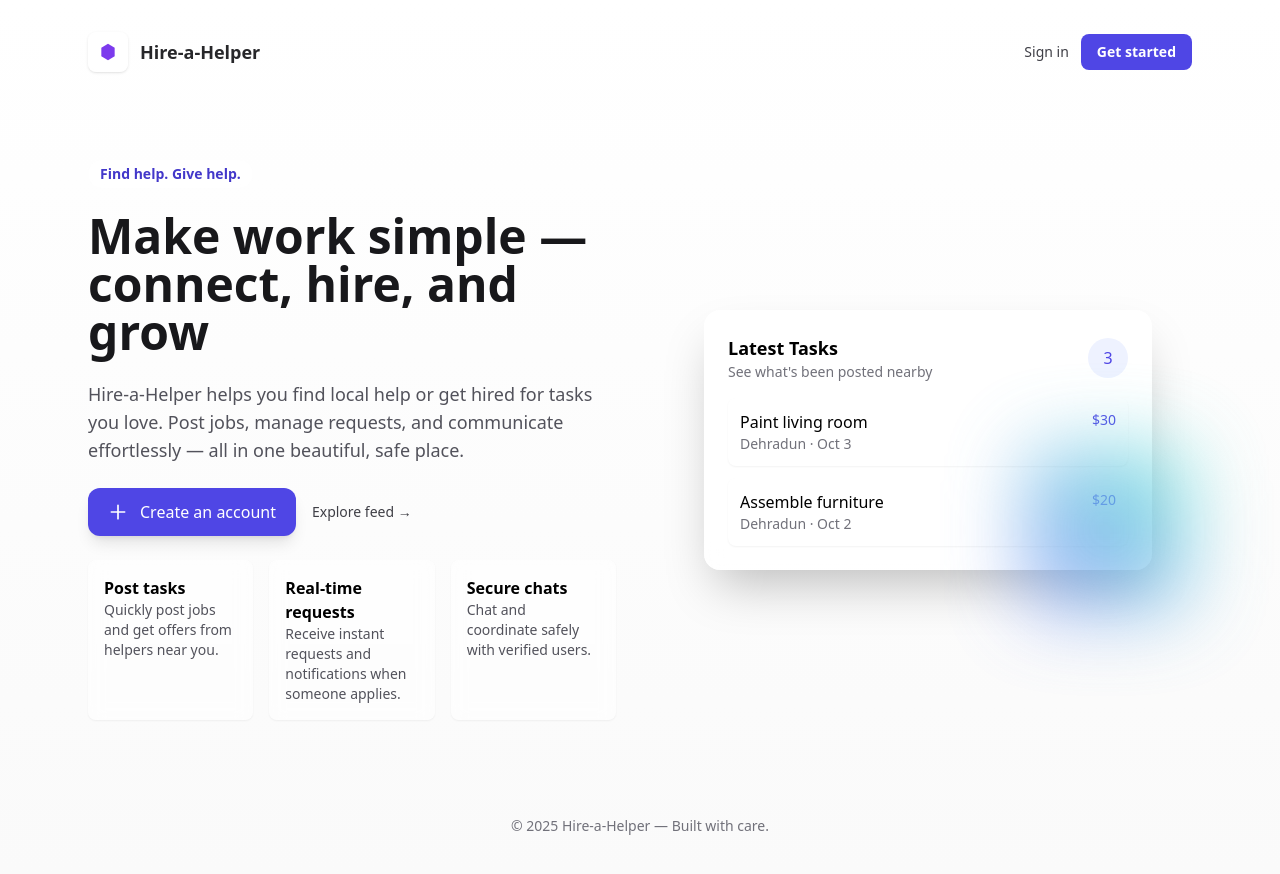
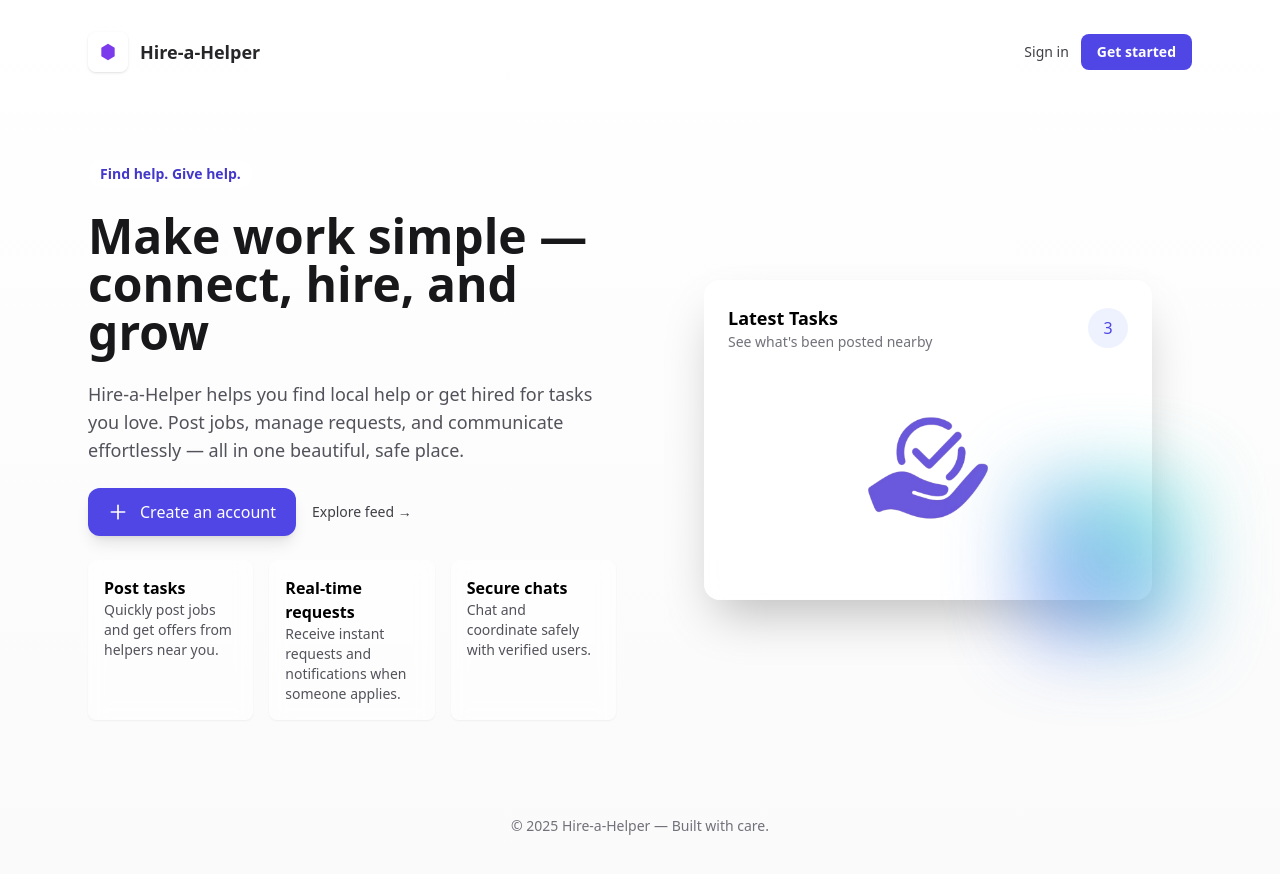
Before and after one commit to Rajat0063/Hire-a-Helper, a React (Vite) app in the folder frontend/: page / in a window 1280 px wide. Built offline with nearby package versions, Linux system fonts and the light colour scheme.

Commit message:
Update-31

```diff
--- a/frontend/src/components/pages/LandingPage_Display.jsx
+++ b/frontend/src/components/pages/LandingPage_Display.jsx
@@ -1,4 +1,5 @@
 import { Link } from "react-router-dom";
+import logoImg from '../../assets/logo (2).png';
 
 export default function LandingPage() {
   return (
@@ -69,8 +70,8 @@ export default function LandingPage() {
           </div>
 
           <div className="relative">
-            {/* Animated mockup card */}
-              <div className="relative w-full max-w-md mx-auto">
+            {/* Logo mockup card */}
+            <div className="relative w-full max-w-md mx-auto">
               <div className="rounded-2xl shadow-2xl overflow-hidden bg-white/80 backdrop-blur p-6 transform transition duration-700 scale-102-hover">
                 <div className="flex items-center justify-between mb-4">
                   <div>
@@ -79,26 +80,9 @@ export default function LandingPage() {
                   </div>
                   <div className="h-10 w-10 rounded-full bg-indigo-50 flex items-center justify-center text-indigo-600">3</div>
                 </div>
-                <ul className="space-y-3">
-                  <li className="p-3 bg-white rounded-lg shadow-sm">
-                    <div className="flex items-start justify-between">
-                      <div>
-                        <p className="font-medium">Paint living room</p>
-                        <p className="text-sm text-zinc-500">Dehradun · Oct 3</p>
-                      </div>
-                      <div className="text-sm text-indigo-600">$30</div>
-                    </div>
-                  </li>
-                  <li className="p-3 bg-white rounded-lg shadow-sm">
-                    <div className="flex items-start justify-between">
-                      <div>
-                        <p className="font-medium">Assemble furniture</p>
-                        <p className="text-sm text-zinc-500">Dehradun · Oct 2</p>
-                      </div>
-                      <div className="text-sm text-indigo-600">$20</div>
-                    </div>
-                  </li>
-                </ul>
+                <div className="flex items-center justify-center py-6">
+                  <img src={logoImg} alt="Hire-a-Helper logo" className="w-40 h-40 object-contain" />
+                </div>
               </div>
               <div className="absolute -right-8 -bottom-8 w-40 h-40 rounded-2xl bg-gradient-to-tr from-indigo-400 to-teal-300 opacity-80 blur-2xl animate-blob animation-delay-2000"></div>
             </div>
```
